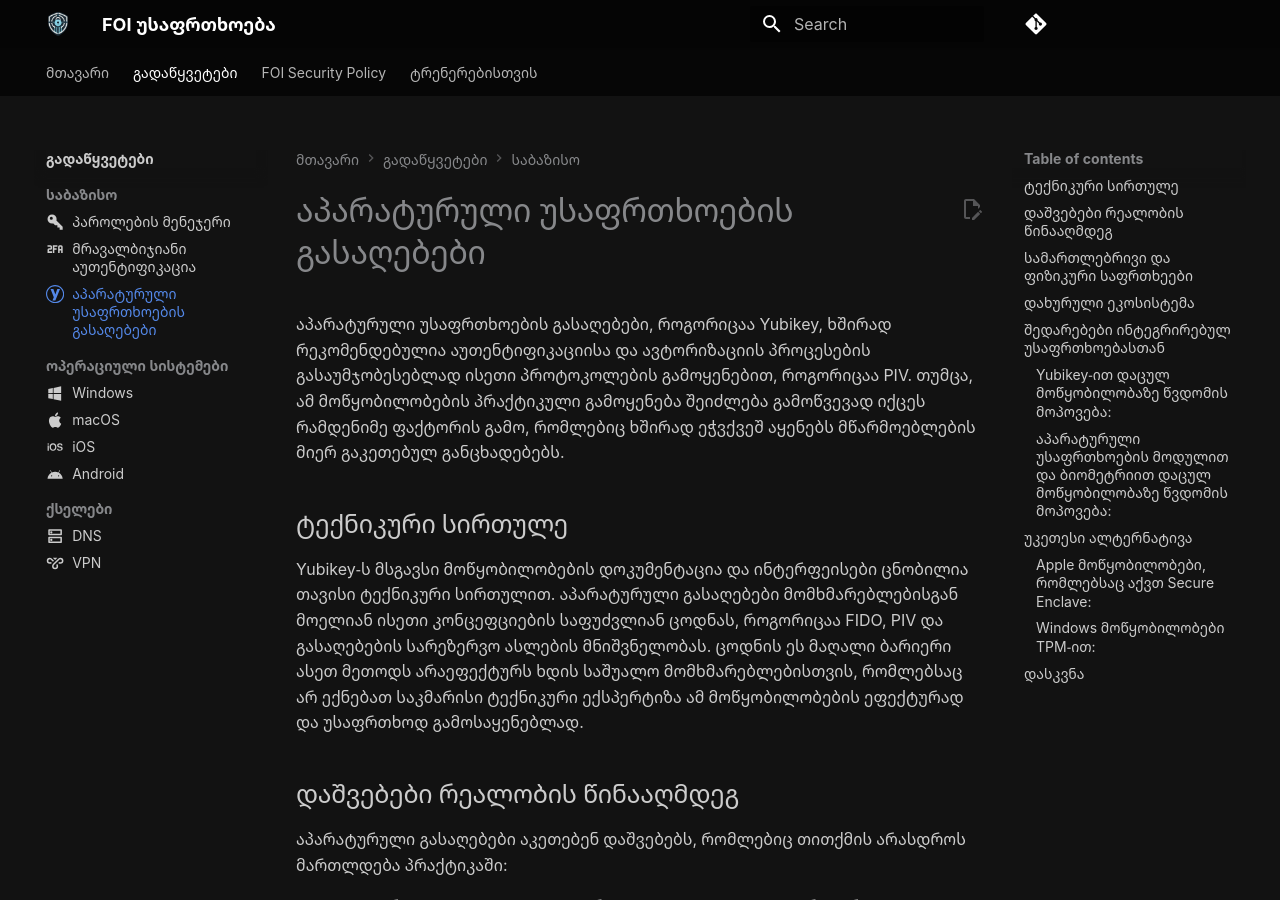
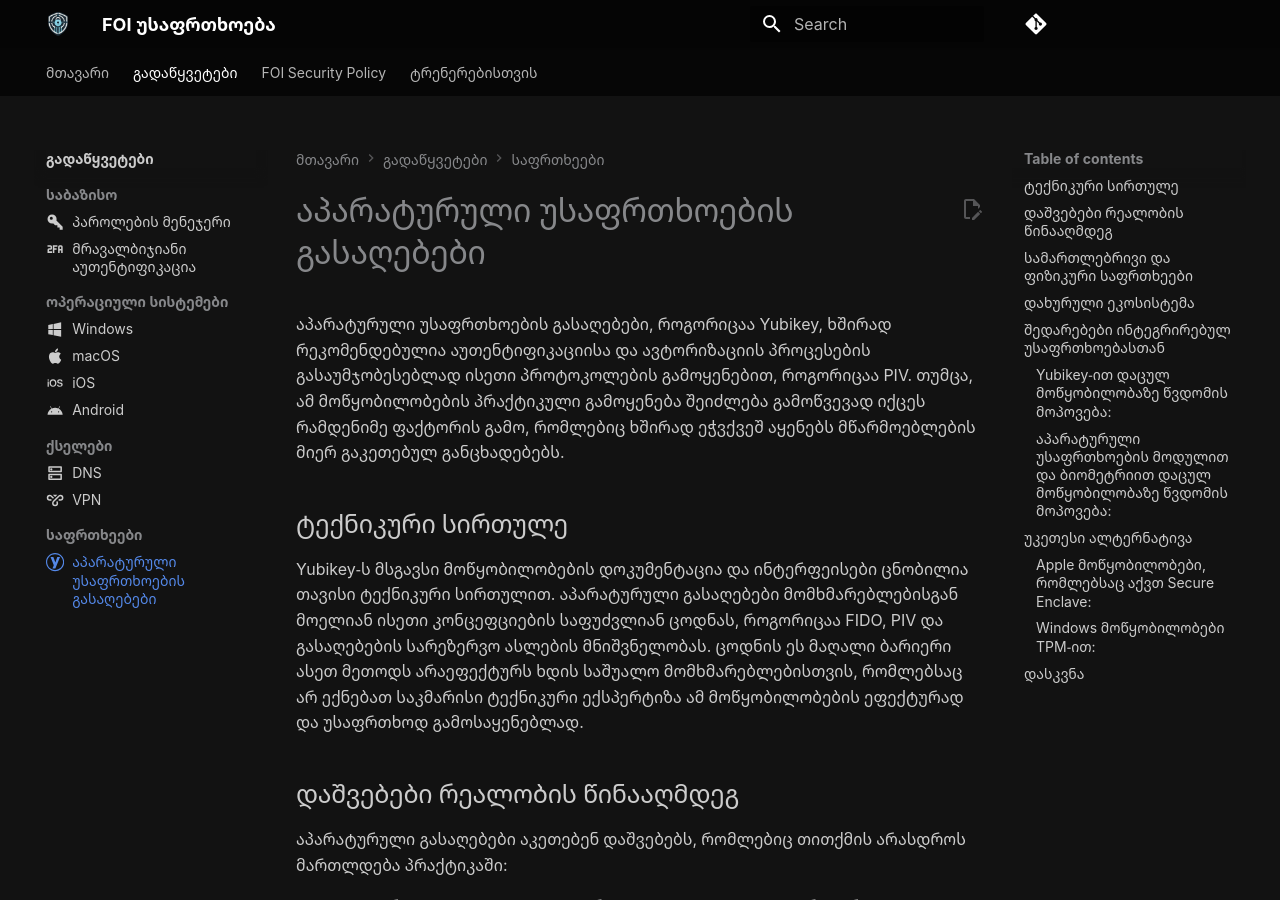
Before and after one commit to foige/security.foi.ge, an MkDocs documentation site: the page built from docs/solutions/hardware-keys.md, in a window 1280 px wide and 900 px high. Built offline with MkDocs 1.6.1 and Material for MkDocs 9.7.7, drawn with Linux system fonts in a browser that asks for light colours; emoji names are drawn with the system emoji font; comment, search, counter and statistics services are not loaded; part of the change alters nothing that is shown.

```diff
--- a/mkdocs.yml
+++ b/mkdocs.yml
@@ -64,7 +64,6 @@ nav:
       - "საბაზისო":
           - solutions/passwords.md
           - solutions/mfa.md
-          - solutions/hardware-keys.md
       - "ოპერაციული სისტემები":
           - solutions/windows.md
           - solutions/macos.md
@@ -73,6 +72,8 @@ nav:
       - "ქსელები":
           - solutions/dns.md
           - solutions/vpn.md
+      - "საფრთხეები":
+          - solutions/hardware-keys.md
   - FOI Security Policy:
       - policies/index.md
       - "ინსტალაცია და პარამეტრები":
```
